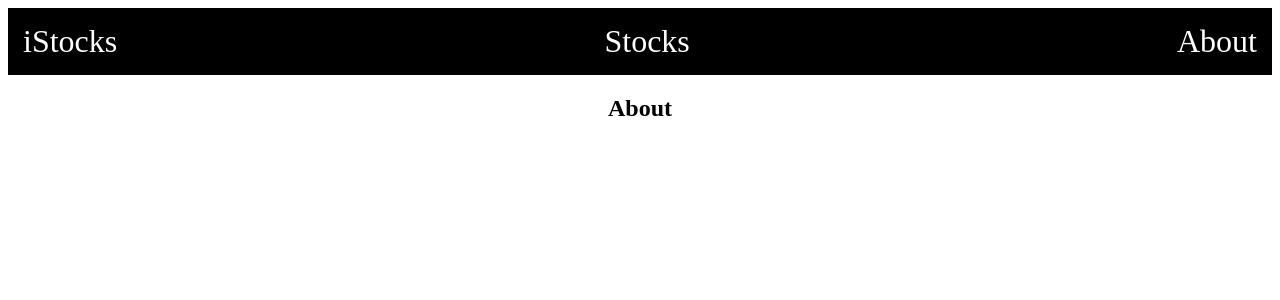
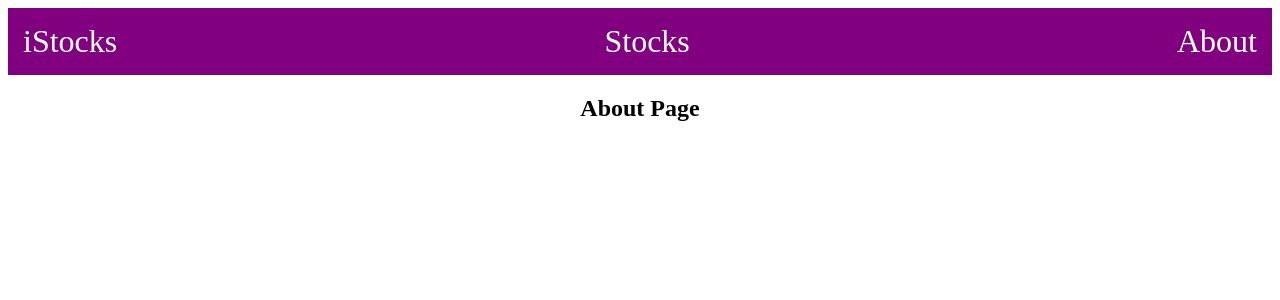
Before and after one commit to HananM93/stock, a React (Create React App) app: page /about in a window 1280 px wide. Shown: the top 300 px of the page. Built offline with nearby package versions, Linux system fonts and the light colour scheme.

Commit message:
modifed index.css file

```diff
--- a/src/index.css
+++ b/src/index.css
@@ -1,7 +1,7 @@
 .nav {
   display: flex;
   justify-content: space-between;
-  background-color: black;
+  background-color: purple;
   color: white;
   padding: 15px;
   font-size: 2em;
@@ -11,3 +11,12 @@
   color: white;
   text-decoration: none;
 }
+
+.stock {
+  text-align: left;
+  color: rgb(113, 56, 141)
+}
+
+.dashboard, .loading {
+  color: rgb(113, 56, 141);
+}
--- a/src/pages/About.js
+++ b/src/pages/About.js
@@ -1,7 +1,7 @@
 function About() {
     return (
       <div className="About">
-        <h2>About</h2>
+        <h2>About Page</h2>
       </div>
     );
   }
--- a/src/pages/Stock.js
+++ b/src/pages/Stock.js
@@ -24,14 +24,14 @@ useEffect(() =>{
 const loaded = () => {
   return (
     <div className="stock">
-      <h1>Name: {symbol}</h1>
-      <h2>Price: ${stock[0].price}</h2>
+      <h2>Name: {symbol}</h2>
+      <h3>Price: ${stock[0].price}</h3>
     </div>
   )
 }
 
 const loading = () => {
-  return <h1>Loading...</h1>
+  return <h1 className="loading">Loading...</h1>
 }
 
 return stock ? loaded() : loading()
```
